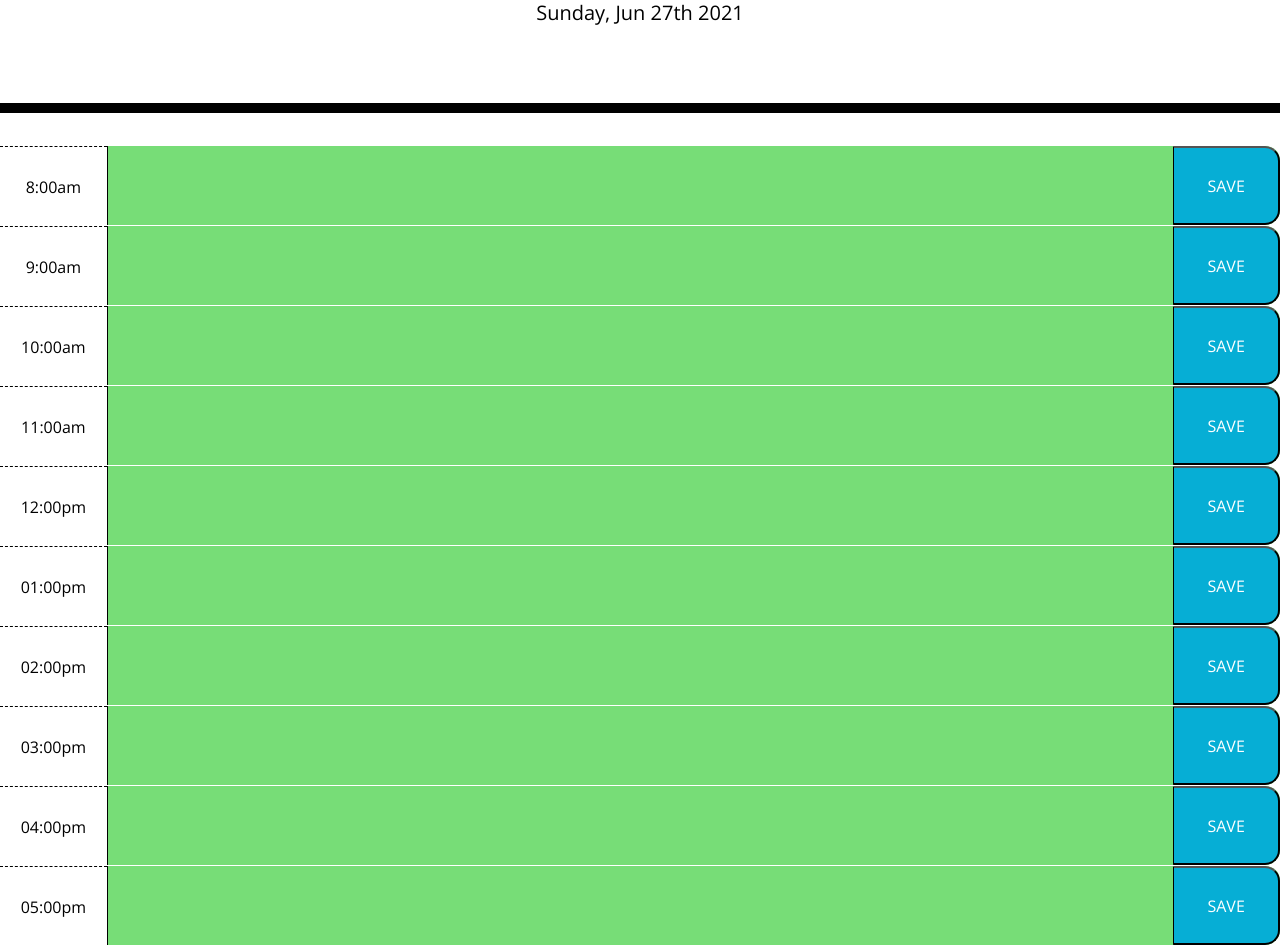
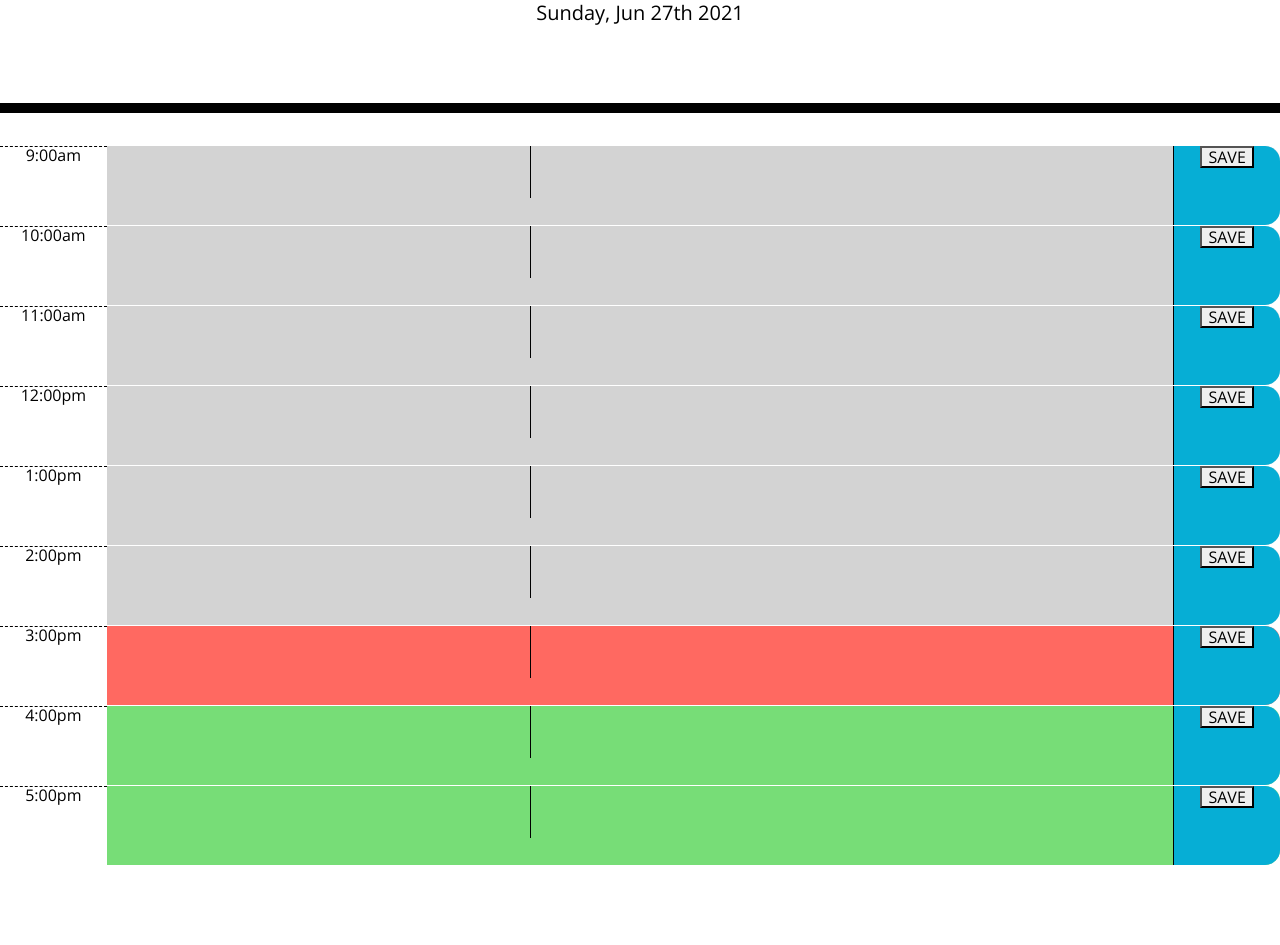
Before and after one commit to RSANDERS2/rsanders2.github.io-scheduler, a plain HTML site: page index.html in a window 1280 px wide. Shown: the part 191-1136 px from the top of the page. After the commit the page ends 1056 px from the top, so only its background shows below. Drawn offline with nearby package versions, Linux system fonts and the light colour scheme.

Commit message:
updated html and javascript. / now the color coding works

```diff
--- a/index.html
+++ b/index.html
@@ -31,103 +31,93 @@
 
     <div class="container-fluid">
 
-      <div class="row time-block" id=block8>
+      <div class="row time-block" id="9-row" data-number="9">
 
-        <div class="col-lg-1 hour">
-          8:00am
-        </div>
-        <textarea class="col-lg-10 notes"></textarea>
-        <button class="col-lg-1 saveBtn">SAVE</button>
+        <div class="col-lg-1 hour">9:00am</div>
+
+        <div class="textarea col-lg-10"><textarea class="textarea" id="9-text"></textarea></div>
+
+        <div class="col-lg-1 saveBtn"><button onclick="saveText(9)">SAVE</button></div>
 
       </div>
 
-      <div class="row time-block" id="block9">
+      <div class="row time-block" id="10-row" data-number="10">
 
-        <div class="col-lg-1 hour">
-          9:00am
-        </div>
-        <textarea class="col-lg-10 notes"></textarea>
-        <button class="col-lg-1 saveBtn">SAVE</button>
+        <div class="col-lg-1 hour">10:00am</div>
+
+        <div class="textarea col-lg-10"><textarea class="textarea" id="10-text"></textarea></div>
+
+        <div class="col-lg-1 saveBtn"><button onclick="saveText(10)">SAVE</button></div>
 
       </div>
 
-      <div class="row time-block" id="block10">
+      <div class="row time-block" id="11-row" data-number="11">
 
-        <div class="col-lg-1 hour">
-          10:00am
-        </div>
-        <textarea class="col-lg-10 notes"></textarea>
-        <button class="col-lg-1 saveBtn">SAVE</button>
+        <div class="col-lg-1 hour">11:00am</div>
+
+        <div class="textarea col-lg-10"><textarea class="textarea" id="11-text"></textarea></div>
+
+        <div class="col-lg-1 saveBtn"><button onclick="saveText(11)">SAVE</button></div>
 
       </div>
 
-      <div class="row time-block" id="block11">
+      <div class="row time-block" id="12-row" data-number="12">
 
-        <div class="col-lg-1 hour">
-          11:00am
-        </div>
-        <textarea class="col-lg-10 notes"></textarea>
-        <button class="col-lg-1 saveBtn">SAVE</button>
+        <div class="col-lg-1 hour">12:00pm</div>
+
+        <div class="textarea col-lg-10"><textarea class="textarea" id="12-text"></textarea></div>
+
+        <div class="col-lg-1 saveBtn"><button onclick="saveText(12)">SAVE</button></div>
 
       </div>
 
-      <div class="row time-block" id="block12">
+      <div class="row time-block" id="13-row" data-number="13">
 
-        <div class="col-lg-1 hour">
-          12:00pm
-        </div>
-        <textarea class="col-lg-10 notes"></textarea>
-        <button class="col-lg-1 saveBtn">SAVE</button>
+        <div class="col-lg-1 hour">1:00pm</div>
+
+        <div class="textarea col-lg-10"><textarea class="textarea" id="13-text"></textarea></div>
+
+        <div class="col-lg-1 saveBtn"><button onclick="saveText(13)">SAVE</button></div>
 
       </div>
 
-      <div class="row time-block" id="block13">
+      <div class="row time-block" id="14-row" data-number="14">
 
-        <div class="col-lg-1 hour">
-          01:00pm
-        </div>
-        <textarea class="col-lg-10 notes"></textarea>
-        <button class="col-lg-1 saveBtn">SAVE</button>
+        <div class="col-lg-1 hour">2:00pm</div>
+
+        <div class="textarea col-lg-10"><textarea class="textarea" id="14-text"></textarea></div>
+
+        <div class="col-lg-1 saveBtn"><button onclick="saveText(14)">SAVE</button></div>
 
       </div>
 
-      <div class="row time-block" id="block14">
+      <div class="row time-block" id="15-row" data-number="15">
 
-        <div class="col-lg-1 hour">
-          02:00pm
-        </div>
-        <textarea class="col-lg-10 notes"></textarea>
-        <button class="col-lg-1 saveBtn">SAVE</button>
+        <div class="col-lg-1 hour">3:00pm</div>
+
+        <div class="textarea col-lg-10"><textarea class="textarea" id="15-text"></textarea></div>
+
+        <div class="col-lg-1 saveBtn"><button onclick="saveText(15)">SAVE</button></div>
 
       </div>
 
-      <div class="row time-block" id="block15">
+      <div class="row time-block" id="16-row" data-number="16">
 
-        <div class="col-lg-1 hour">
-          03:00pm
-        </div>
-        <textarea class="col-lg-10 notes"></textarea>
-        <button class="col-lg-1 saveBtn">SAVE</button>
+        <div class="col-lg-1 hour">4:00pm</div>
+
+        <div class="textarea col-lg-10"><textarea class="textarea" id="16-text"></textarea></div>
+
+        <div class="col-lg-1 saveBtn"><button onclick="saveText(16)">SAVE</button></div>
 
       </div>
 
-      <div class="row time-block" id="block16">
+      <div class="row time-block" id="17-row" data-number="17">
 
-        <div class="col-lg-1 hour">
-          04:00pm
-        </div>
-        <textarea class="col-lg-10 notes"></textarea>
-        <button class="col-lg-1 saveBtn">SAVE</button>
+        <div class="col-lg-1 hour">5:00pm</div>
 
-      </div>
+        <div class="textarea col-lg-10"><textarea class="textarea" id="17-text"></textarea></div>
 
-      <div class="row time-block" id="block17">
-
-        <div class="col-lg-1 hour">
-          05:00pm
-        </div>
-        <textarea class="col-lg-10 notes"></textarea>
-        <button class="col-lg-1 saveBtn">SAVE</button>
+        <div class="col-lg-1 saveBtn"><button onclick="saveText(17)">SAVE</button></div>
 
       </div>
 
```
